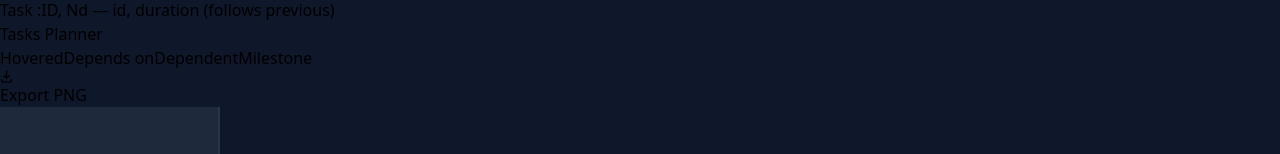
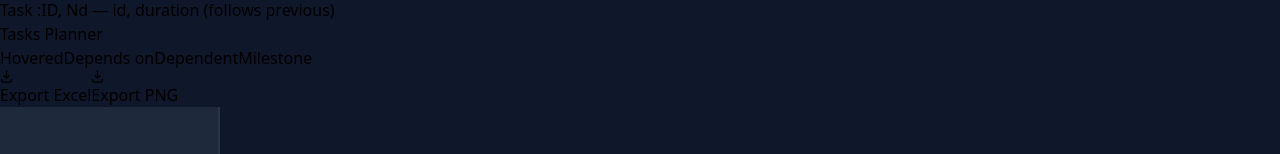
Before and after one commit to technophile21/project-nexus, a React (Vite) app: page / in a window 1280 px wide. Shown: the part 306-460 px from the top of the page. Built offline with nearby package versions, Linux system fonts and the light colour scheme.

Commit message:
Wire up Export Excel button in GanttChart toolbar
Adds an emerald-styled "Export Excel" button next to the existing PNG
button. Imports exportToExcel and wraps it with its own loading state
(exportingExcel) so both exports can operate independently.

```diff
--- a/src/components/GanttChart.tsx
+++ b/src/components/GanttChart.tsx
@@ -3,6 +3,7 @@ import { toPng } from 'html-to-image';
 import { format, addWeeks } from 'date-fns';
 import type { GanttData, ResolvedTask, Milestone } from '../types';
 import { weeksBetween, snapToWeekStart } from '../ganttUtils';
+import { exportToExcel } from '../exportToExcel';
 
 // ── Layout constants ──────────────────────────────────────────────────
 const LABEL_WIDTH = 220;
@@ -147,6 +148,17 @@ export default function GanttChart({ data }: GanttChartProps) {
     }
   }, [data]);
 
+  const [exportingExcel, setExportingExcel] = useState(false);
+  const handleExportExcel = useCallback(async () => {
+    if (!data) return;
+    setExportingExcel(true);
+    try {
+      await exportToExcel(data);
+    } finally {
+      setExportingExcel(false);
+    }
+  }, [data]);
+
   if (!data || data.sections.length === 0) {
     return (
       <div className="flex-1 flex flex-col items-center justify-center gap-3 text-gray-500 bg-gray-950 h-full">
@@ -232,6 +244,16 @@ export default function GanttChart({ data }: GanttChartProps) {
             <span className="inline-block w-3 h-3 rounded-sm ml-1" style={{ backgroundColor: MILESTONE_COLOR }} />
             <span>Milestone</span>
           </div>
+          <button
+            onClick={handleExportExcel}
+            disabled={exportingExcel}
+            className="flex items-center gap-1.5 px-3 py-1.5 rounded-md bg-emerald-700 hover:bg-emerald-600 disabled:opacity-50 text-white text-xs font-medium transition-colors"
+          >
+            <svg width="13" height="13" viewBox="0 0 16 16" fill="none" stroke="currentColor" strokeWidth="1.6" strokeLinecap="round">
+              <path d="M8 1v9M5 7l3 3 3-3M2 12v1a2 2 0 002 2h8a2 2 0 002-2v-1" />
+            </svg>
+            {exportingExcel ? 'Exporting…' : 'Export Excel'}
+          </button>
           <button
             onClick={handleExport}
             disabled={exporting}
```
